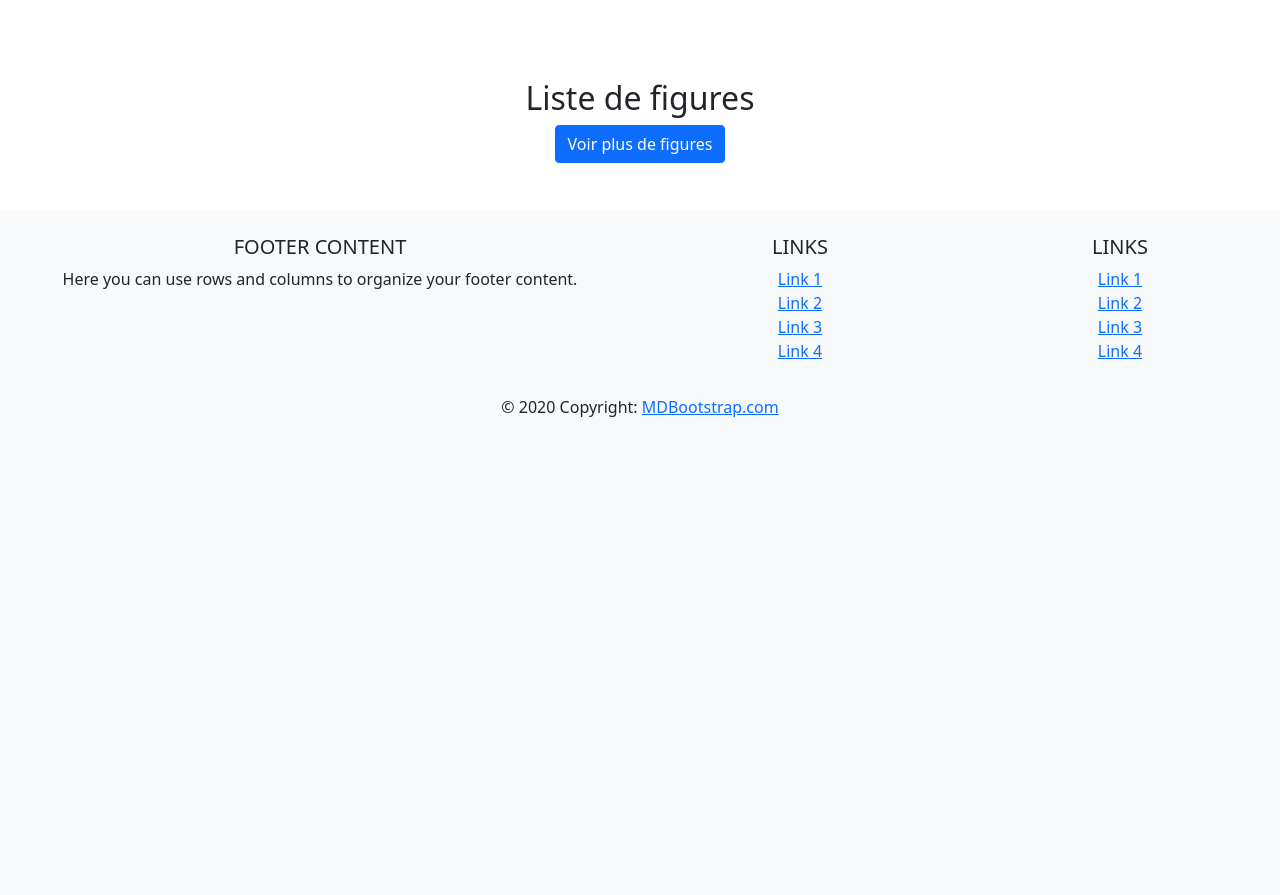
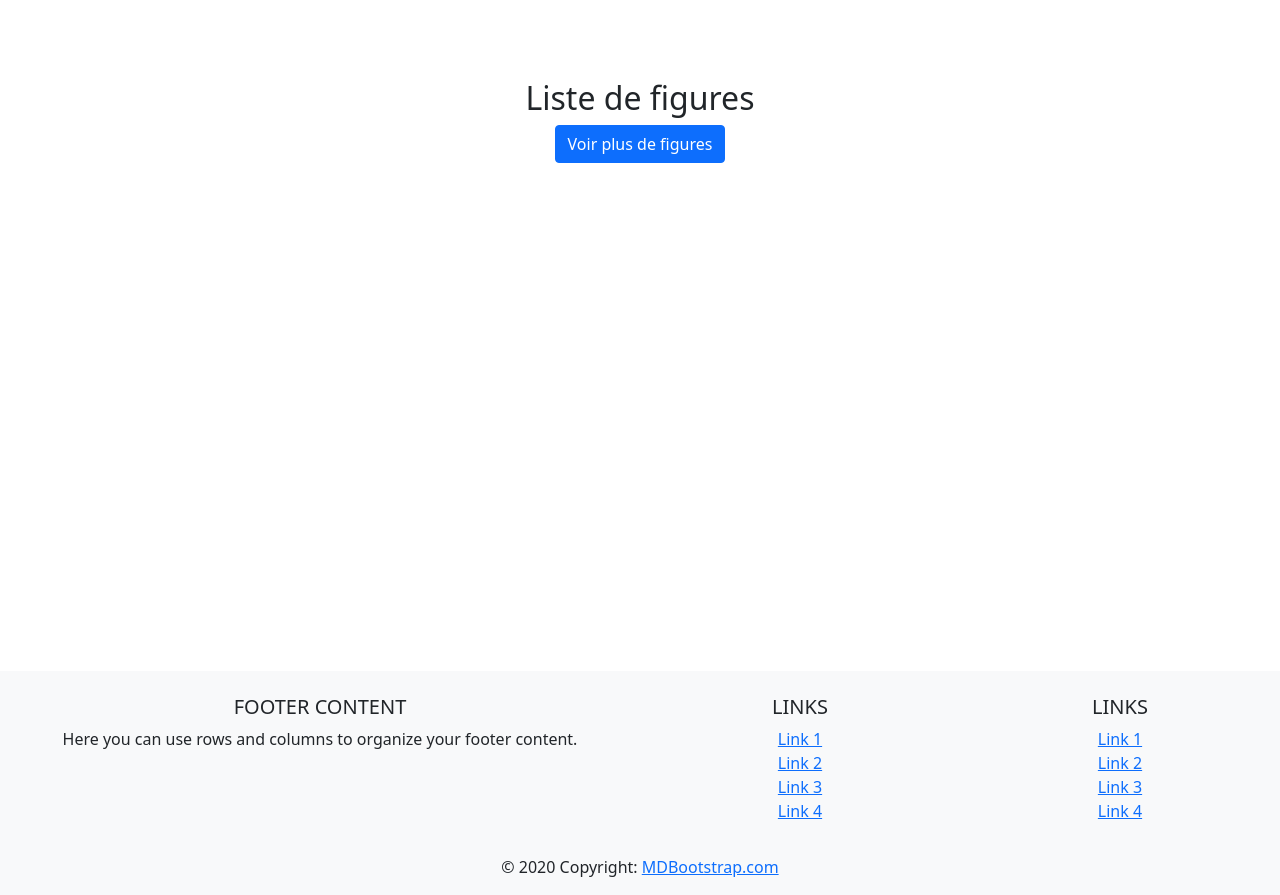
Before and after one commit to Xwyk/SnowTricks, a Symfony app: template templates/home/home.html.twig in a window 1280 px wide. Shown: the part 817-1712 px from the top of the page. Before the commit the page ends 1234 px from the top, so only its background shows below. Run offline with Twig, Linux system fonts and the light colour scheme; the template is opened without the code that fills it, so the values that code supplies are empty; some libraries are stand-ins or nearby versions.

Commit message:
seb update'

```diff
--- a/public/css/shared.css
+++ b/public/css/shared.css
@@ -31,3 +31,7 @@ background-color: rgba(248, 249, 250, 0.9)
     cursor: inherit;
     display: block;
 }
+
+.main-content{
+    min-height: 80vh;
+}
--- a/src/Controller/CommentController.php
+++ b/src/Controller/CommentController.php
@@ -22,7 +22,7 @@ use Symfony\Component\Routing\Annotation\Route;
 class CommentController extends AbstractController
 {
     /**
-     * @Route("/figure/{id}-{slug}/moreComments/{start}", name="loadMoreComments", methods={"POST"})
+     * @Route("/figure/{id}-{slug}/moreComments/{start}", name="loadMoreComments", methods={"POST", "GET"})
      * @param Figure $figure
      * @param CommentRepository $commentRepository
      * @param int $start
--- a/templates/base.html.twig
+++ b/templates/base.html.twig
@@ -34,7 +34,7 @@
             </div>
         </div>
     {% endblock %}
-    <div class="container py-5 mt-5">
+    <div class="container py-5 mt-5 main-content ">
 
         {% block body %}{% endblock %}
     </div>
```
Also changed, not shown: 3 other files.
